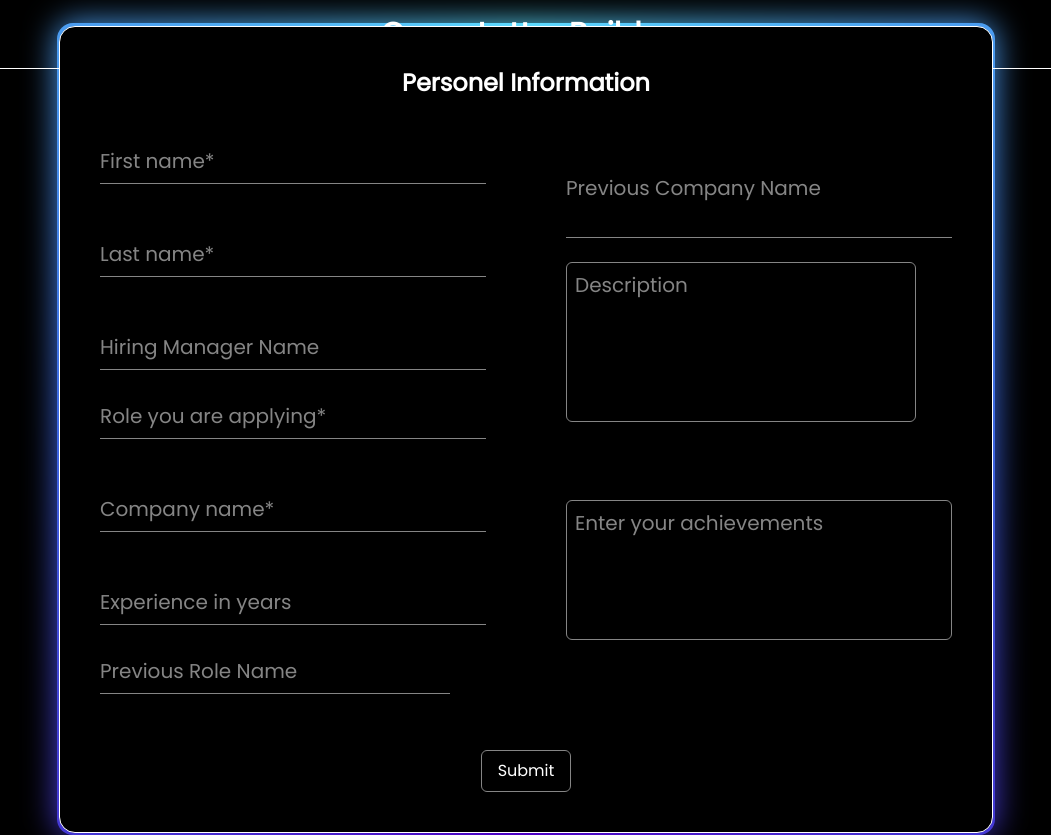
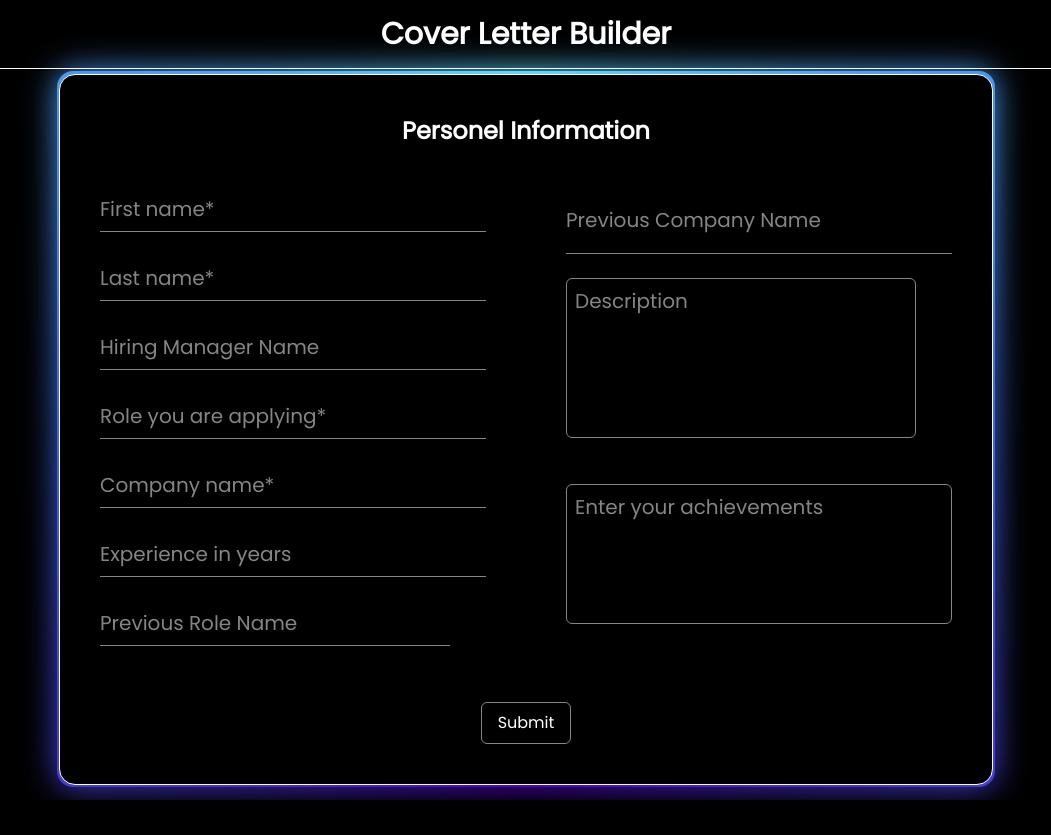
Before and after one commit to Anandprabhu530/CLV, a React (Vite) app in the folder client/: page / in a window 1280 px wide. Shown: the whole page, without its empty margins (114-1165 px from the left). After the commit the page ends 800 px from the top, so only its background shows below. Built offline with nearby package versions, Linux system fonts and the light colour scheme.

Commit message:
Form Validation Complete

```diff
--- a/client/src/components/Builder.tsx
+++ b/client/src/components/Builder.tsx
@@ -1,5 +1,11 @@
-import { useState } from "react";
+import { useState, useEffect } from "react";
 
+type initialstatetype = {
+  firstname: string;
+  lastname: string;
+  role: string;
+  company_name: string;
+};
 const Builder = () => {
   const [formdata, setformdata] = useState({
     firstname: "",
@@ -13,17 +19,24 @@ const Builder = () => {
     description: "",
     achievements: "",
   });
-  const [formerrors, setFormerrors] = useState({});
 
-  const handlechange = (e) => {
+  const [formerrors, setFormerrors] = useState<initialstatetype>({
+    firstname: "",
+    lastname: "",
+    role: "",
+    company_name: "",
+  });
+  const [issubmit, setIssubmit] = useState(false);
+
+  const handlechange = (event: React.ChangeEvent<HTMLInputElement>) => {
     setformdata((prev) => ({
       ...prev,
-      [e.target.name]: e.target.value,
+      [event.target.name]: event.target.value,
     }));
   };
 
-  const validate_data = (values) => {
-    const errors = { firstname: "", lastname: "", role: "", company_name: "" };
+  const validate_data = (values: initialstatetype) => {
+    const errors = {};
     if (values.firstname === "") errors.firstname = "Firstname is required";
     if (values.lastname === "") errors.lastname = "Lastname is required";
     if (values.role === "") errors.role = "Role is required";
@@ -31,61 +44,107 @@ const Builder = () => {
       errors.company_name = "Company Name is required";
     return errors;
   };
-  const handlealldata = () => {
+
+  useEffect(() => {
+    if (Object.keys(formerrors).length === 0 && issubmit) {
+      fetchthedata();
+    }
+  }, [formerrors]);
+
+  const fetchthedata = async () => {
+    const response = await fetch("http://localhost:8080/create", {
+      method: "POST",
+      headers: {
+        "Content-Type": "application/json",
+      },
+      body: JSON.stringify({ prompt_data: formdata }),
+    }).then((res) => res.json());
+    console.log(response);
+  };
+
+  const handlealldata = async () => {
     setFormerrors(validate_data(formdata));
-    console.log(formerrors);
+    setIssubmit(true);
   };
+
   return (
     <div className="lg:flex lg:flex-col justify-center items-center lg:h-[90vh] md:h-[90vh] font-poppins">
       <div className="text-white relative lg:card rounded-[1rem] md:card bg-black p-10 lg:items-center flex flex-col gap-10 border border-white">
         <div className="font-semibold text-2xl">Personel Information</div>
         <form action="submit" className="lg:flex lg:gap-20 md:flex">
           <div className="grid gap-6 text-xl w-full">
+            <div>
               <input
                 onChange={handlechange}
                 placeholder="First name*"
                 type="text"
                 name="firstname"
                 value={formdata.firstname}
-              className="bg-black border-b border-[#858585] text-white placeholder:text-[#858585] outline-none py-2 w-full"
+                className={
+                  formerrors.firstname
+                    ? "border-red-400 bg-black border-b text-white placeholder:text-[#858585] outline-none py-2 w-full"
+                    : "border-b-[#858585] border-b bg-black text-white placeholder:text-[#858585] outline-none py-2 w-full "
+                }
               />
-            <p>{formerrors.firstname}</p>
+              <p className="text-base text-red-400">{formerrors.firstname}</p>
+            </div>
+            <div>
               <input
                 onChange={handlechange}
                 placeholder="Last name*"
                 type="text"
                 value={formdata.lastname}
                 name="lastname"
-              className="bg-black border-b border-[#858585] text-white placeholder:text-[#858585] outline-none py-2 w-full"
+                className={
+                  formerrors.lastname
+                    ? "border-red-400 bg-black border-b text-white placeholder:text-[#858585] outline-none py-2 w-full"
+                    : "border-b-[#858585] border-b bg-black text-white placeholder:text-[#858585] outline-none py-2 w-full "
+                }
               />
-            <p>{formerrors.lastname}</p>
+              <p className="text-base text-red-400">{formerrors.lastname}</p>
+            </div>
+            <div>
               <input
                 onChange={handlechange}
                 placeholder="Hiring Manager Name"
                 type="text"
                 name="manager_name"
-              className="bg-black border-b border-[#858585] text-white placeholder:text-[#858585] outline-none py-2 w-full"
+                className="bg-black border-b border-[#858585] text-white placeholder:text-[#858585] outline-none py-2 w-full "
               />
+            </div>
+            <div>
               <input
                 onChange={handlechange}
                 placeholder="Role you are applying*"
                 type="text"
                 name="role"
                 value={formdata.role}
-              className="bg-black border-b border-[#858585] text-white placeholder:text-[#858585] outline-none py-2 w-full"
+                className={
+                  formerrors.role
+                    ? "border-red-400 bg-black border-b text-white placeholder:text-[#858585] outline-none py-2 w-full"
+                    : "border-b-[#858585] border-b bg-black text-white placeholder:text-[#858585] outline-none py-2 w-full "
+                }
               />
-            <p>{formerrors.role}</p>
-
+              <p className="text-base text-red-400">{formerrors.role}</p>
+            </div>
+            <div>
               <input
                 onChange={handlechange}
                 placeholder="Company name*"
                 type="text"
                 value={formdata.company_name}
                 name="company_name"
-              className="bg-black border-b border-[#858585] text-white placeholder:text-[#858585] outline-none py-2 w-full"
+                className={
+                  formerrors.company_name
+                    ? "border-red-400 bg-black border-b text-white placeholder:text-[#858585] outline-none py-2 w-full"
+                    : "border-b-[#858585] border-b bg-black text-white placeholder:text-[#858585] outline-none py-2 w-full "
+                }
               />
-            <p>{formerrors.company_name}</p>
-
+              <p className="text-red-400 text-base">
+                {formerrors.company_name}
+              </p>
+            </div>
+            <div>
               <input
                 onChange={handlechange}
                 placeholder="Experience in years"
@@ -93,6 +152,8 @@ const Builder = () => {
                 name="experience"
                 className="bg-black border-b border-[#858585] text-white placeholder:text-[#858585] outline-none py-2 w-full remove-arrow"
               />
+            </div>
+            <div>
               <input
                 onChange={handlechange}
                 placeholder="Previous Role Name"
@@ -100,6 +161,7 @@ const Builder = () => {
                 name="previous_role"
                 className="bg-black border-b border-[#858585] text-white placeholder:text-[#858585] outline-none py-2 lg:w-[350px]"
               />
+            </div>
           </div>
           <div className="grid gap-6 text-xl w-full">
             <input
@@ -110,13 +172,13 @@ const Builder = () => {
               className="bg-black border-b border-[#858585] text-white placeholder:text-[#858585] outline-none py-2 w-full"
             />
             <textarea
-              onChange={handlechange}
+              onChange={() => handlechange}
               placeholder="Description"
               className="bg-black border rounded-md p-2 border-[#858585] text-white placeholder:text-[#858585] outline-none py-2 w-full h-[160px] resize-none lg:w-[350px] md:w-[350px]"
               name="description"
             />
             <textarea
-              onChange={handlechange}
+              onChange={() => handlechange}
               placeholder="Enter your achievements"
               name="achievements"
               className="bg-black border rounded-md p-2 border-[#858585] text-white placeholder:text-[#858585] outline-none py-2 w-full  h-[140px] resize-none"
```
Also changed, not shown: 1 other file (tests, documents, lock files or other folders). Lines whose indentation alone changed are shown as unchanged.
